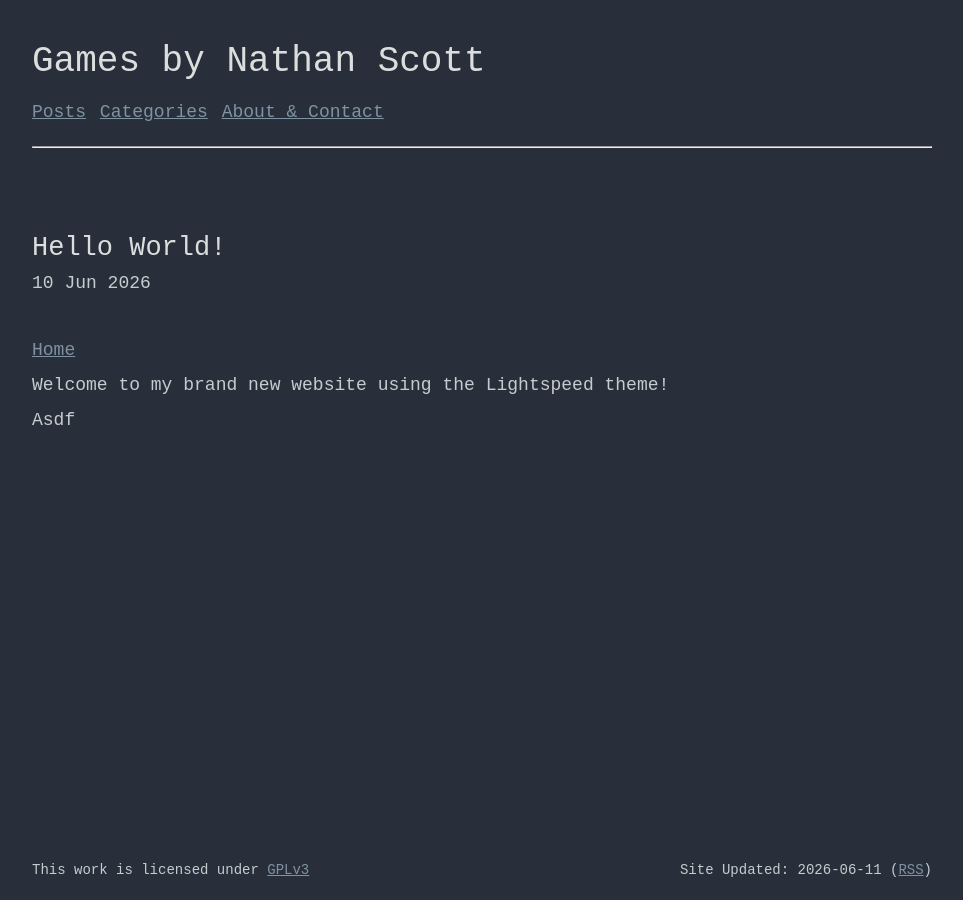
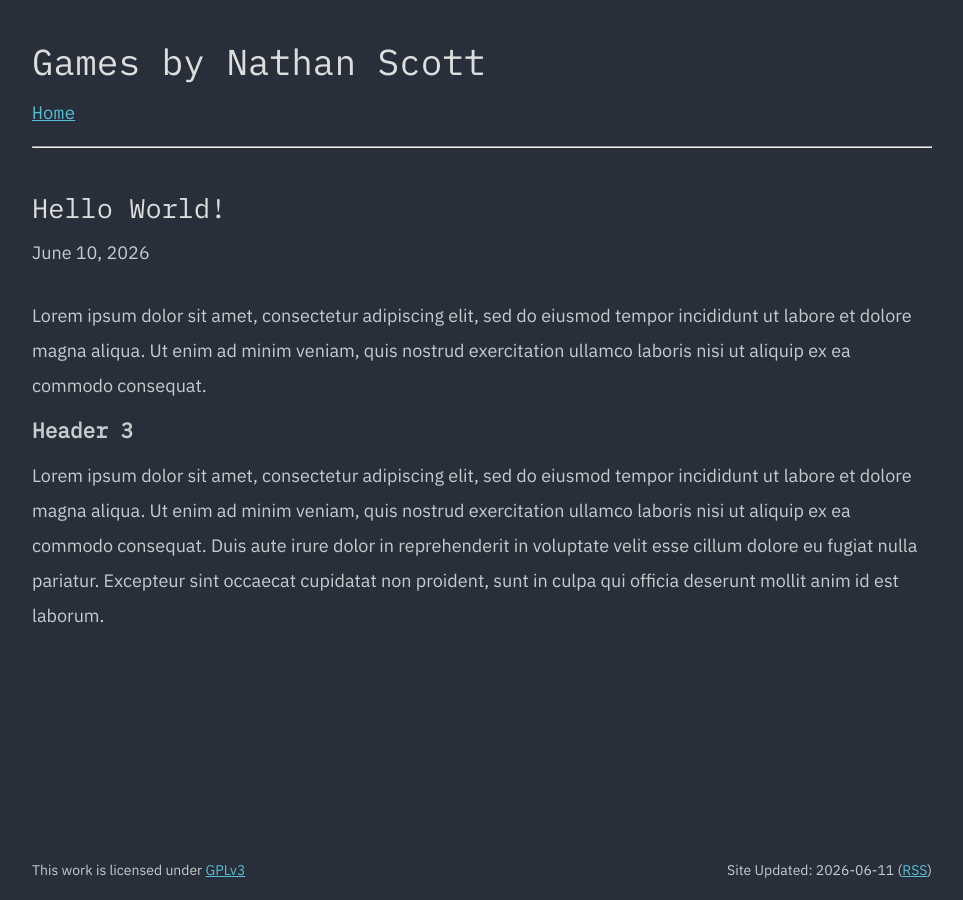
Before and after one commit to ncscott95/ncscott.dev, a Jekyll site: the page built from _posts/2026-06-10-hello-world.md, in a window 1280 px wide. Shown: the whole page, without its empty margins (158-1121 px from the left). Built offline with Jekyll 4.4.1, drawn with Linux system fonts in a browser that asks for light colours; nearby versions of some CDN libraries; library files that are not in the unit come from our copies.

Commit message:
Add initial custom styles

```diff
--- a/_data/nav.yml
+++ b/_data/nav.yml
@@ -1,6 +1,2 @@
-- name: Posts
-  link: /posts
-- name: Categories
-  link: /categories/
-- name: About & Contact
+- name: Home
   link: /
--- a/_layouts/post.html
+++ b/_layouts/post.html
@@ -3,7 +3,7 @@ layout: default
 ---
 <div class="post-info">
     <h2>{{ page.title }}</h2>
-    <p>{{ page.date | date_to_string }}</p>
+    <p>{{ page.date | date: "%B %d, %Y" }}</p>
 </div>
 
 <div class="post-content">
--- a/_posts/2026-06-10-hello-world.md
+++ b/_posts/2026-06-10-hello-world.md
@@ -4,8 +4,8 @@ title: "Hello World!"
 date: 2026-06-10
 ---
 
-[Home]({{ site.baseurl }}/)
+Lorem ipsum dolor sit amet, consectetur adipiscing elit, sed do eiusmod tempor incididunt ut labore et dolore magna aliqua. Ut enim ad minim veniam, quis nostrud exercitation ullamco laboris nisi ut aliquip ex ea commodo consequat.
 
-Welcome to my brand new website using the Lightspeed theme!
+### Header 3
 
-Asdf
+Lorem ipsum dolor sit amet, consectetur adipiscing elit, sed do eiusmod tempor incididunt ut labore et dolore magna aliqua. Ut enim ad minim veniam, quis nostrud exercitation ullamco laboris nisi ut aliquip ex ea commodo consequat. Duis aute irure dolor in reprehenderit in voluptate velit esse cillum dolore eu fugiat nulla pariatur. Excepteur sint occaecat cupidatat non proident, sunt in culpa qui officia deserunt mollit anim id est laborum.
--- a/_sass/header.scss
+++ b/_sass/header.scss
@@ -9,4 +9,5 @@
 
 .header nav a {
   padding-right: 3px;
+  font-family: 'IBM Plex Mono', monospace;
 }
--- a/_sass/page.scss
+++ b/_sass/page.scss
@@ -1,3 +1,6 @@
+@import url('https://fonts.googleapis.com/css2?family=IBM+Plex+Sans');
+@import url('https://fonts.googleapis.com/css2?family=IBM+Plex+Mono');
+
 /* Style inspiration and settings adapted from https://github.com/jgthms/web-design-in-4-minutes*/
 
 /* Base */
@@ -9,6 +12,16 @@ html {
 
 body {
   font-family: "Courier New", "Helvetica", sans-serif;
+  font-family: 'IBM Plex Sans', sans-serif;
+}
+
+h1,
+h2,
+h3,
+h4,
+h5,
+h6 {
+  font-family: 'IBM Plex Mono', monospace;
 }
 
 /* 03 Spacing */
@@ -28,7 +41,7 @@ body {
 
 div.main-content h2 {
   padding-top: 15px;
-  padding-bottom: 5px;
+  padding-bottom: 15px;
 }
 
 header h1, h5 {
@@ -62,7 +75,7 @@ code {
 /* 06 Primary color */
 
 a {
-  color: #7e92a2;
+  color: #58bdd6;
 }
 
 /* 07 Secondary colors */
--- a/_sass/post.scss
+++ b/_sass/post.scss
@@ -1,7 +1,8 @@
 .post-info {
   padding-bottom: 30px;
-  margin: 20px 0 5px;
-  padding-top: 20px;
+  // margin-bottom: 5px;
+  // margin: 20px 0 5px;
+  // padding-top: 20px;
 }
 
 .post-content {
```
